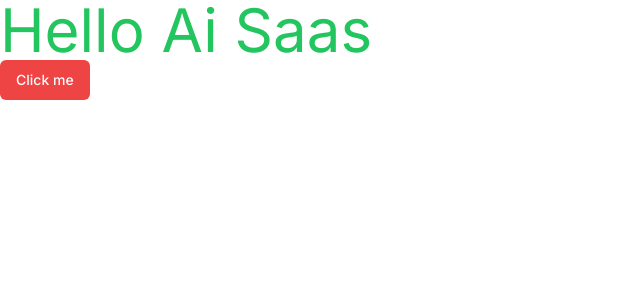
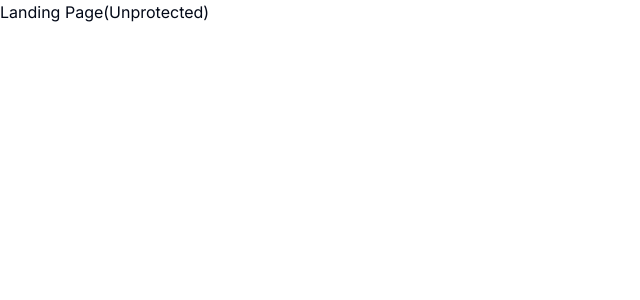
Before and after one commit to nglaizette/my-ai-saas-app, a Next.js app: page / in a window 1280 px wide. Shown: the top 300 px of the page, without its empty margins (0-640 px from the left). Built offline with nearby package versions, Linux system fonts and the light colour scheme.

Commit message:
Création de "routes groups" page autorisée ou non

```diff
--- a/app/page.tsx
+++ b/app/(dashboard)/(routes)/dashboard/page.tsx
@@ -1,8 +1,9 @@
 import { Button } from "@/components/ui/button";
 
-export default function Home() {
+export default function DashboardPage() {
   return (
     <>
+    <p>Dashboard page (Protected)</p>
     <p className="text-6xl text-green-500">Hello Ai Saas</p>
     <Button variant="destructive">Click me</Button>
     </>
--- /dev/null
+++ b/app/(landing)/page.tsx
@@ -0,0 +1,9 @@
+const LandingPage = () =>{
+	return (
+		<div>
+			Landing Page(Unprotected)
+		</div>
+	);
+}
+
+export default LandingPage;
--- a/app/MyTest/page.tsx
+++ /dev/null
@@ -1,7 +0,0 @@
-const TestPage = () =>{
-	return (
-		<div>Test Page</div>
-	);
-}
-
-export default TestPage
```
